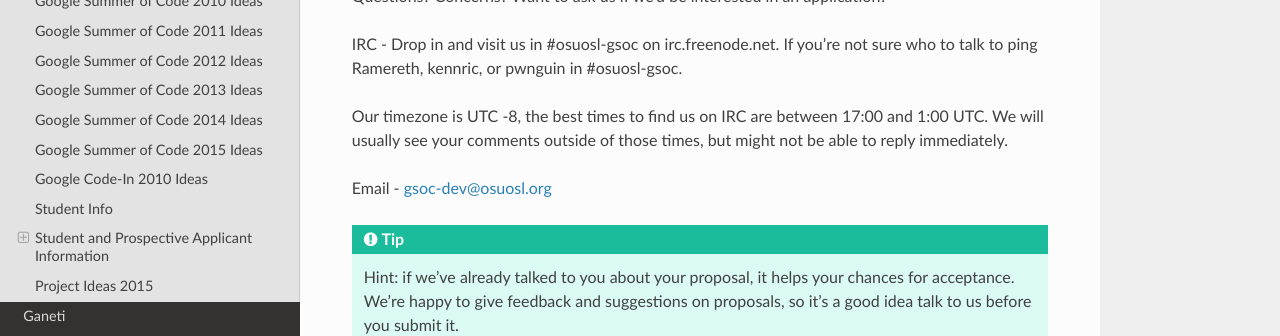
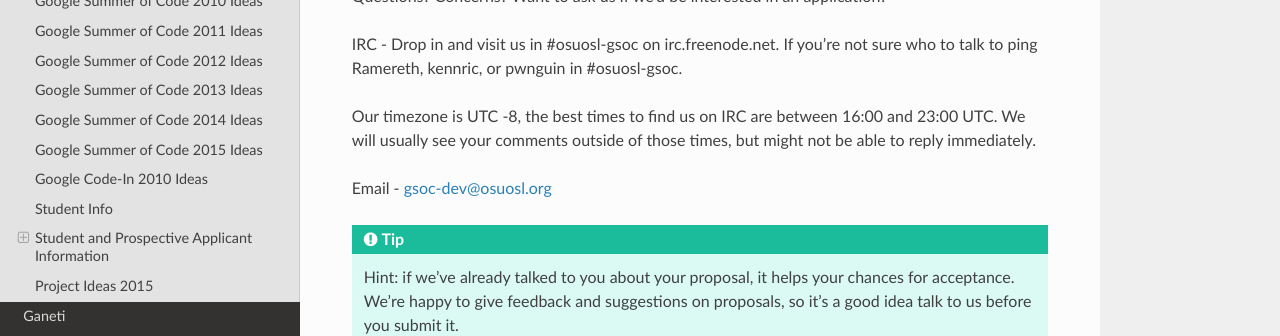
Before and after one commit to osuosl/wiki, a Sphinx documentation site: the page built from source/gsoc/index.rst, in a window 1280 px wide and 900 px high, scrolled down 1636 px. Shown: the part 209-545 px from the top of the window. Built offline with Sphinx 7.4.7 and the Read the Docs theme 2.0.0, drawn with Linux system fonts in a browser that asks for light colours.

Commit message:
update for daylight saving time

```diff
--- a/source/gsoc/ideas2015.rst
+++ b/source/gsoc/ideas2015.rst
@@ -5,8 +5,8 @@ Welcome to the Oregon State University Open Source Lab Google Summer of Code
 2015 idea page! Before applying please read over our :ref:`application guide
 <gsoc-app-info>` for details specific to our organization.
 
-Note: Our timezone is UTC -8, the best times to find us on IRC are between 17:00
-and 1:00 UTC. We will usually see your comments outside of those times, but
+Note: Our timezone is UTC -8, the best times to find us on IRC are between 16:00
+and 23:00 UTC. We will usually see your comments outside of those times, but
 might not be able to reply immediately.
 
 Ideas
--- a/source/gsoc/index.rst
+++ b/source/gsoc/index.rst
@@ -92,8 +92,8 @@ Questions? Concerns? Want to ask us if we'd be interested in an application?
 IRC - Drop in and visit us in #osuosl-gsoc on irc.freenode.net. If you're not
 sure who to talk to ping Ramereth, kennric, or pwnguin in #osuosl-gsoc.
 
-Our timezone is UTC -8, the best times to find us on IRC are between 17:00 and
-1:00 UTC. We will usually see your comments outside of those times, but might
+Our timezone is UTC -8, the best times to find us on IRC are between 16:00 and
+23:00 UTC. We will usually see your comments outside of those times, but might
 not be able to reply immediately.
 
 Email - gsoc-dev@osuosl.org
```
